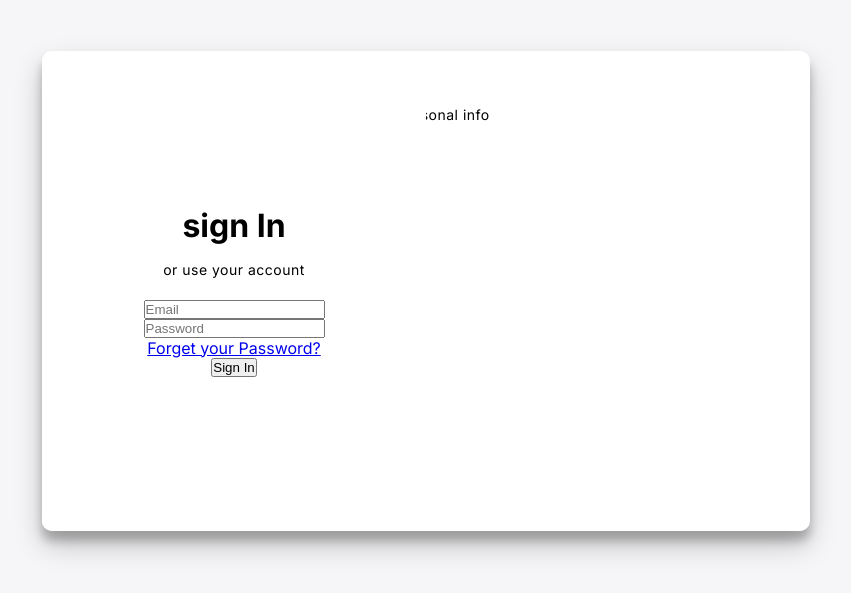
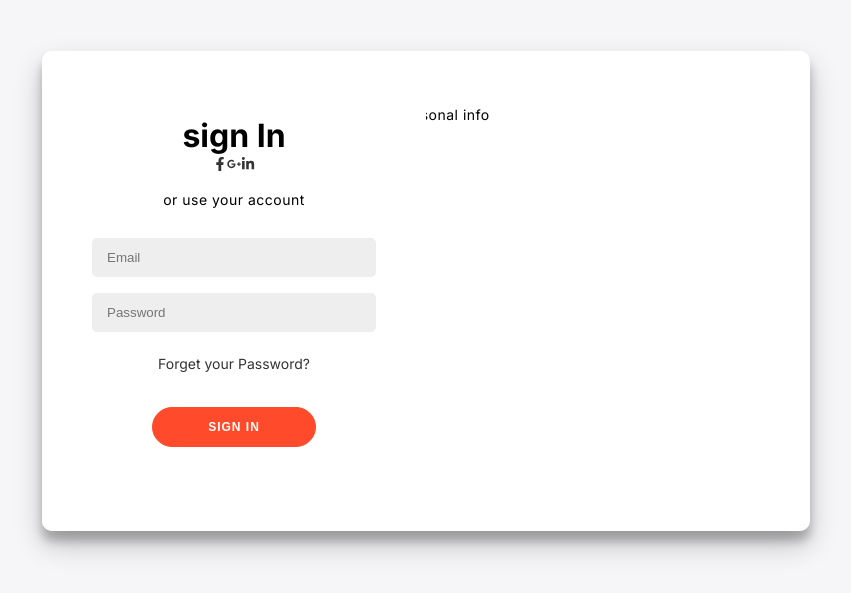
Before and after one commit to TiagoNarita/checkList-App, a Next.js app: page / in a window 1280 px wide. Shown: the part 109-702 px from the top of the page, without its empty margins (214-1065 px from the left). Built offline with nearby package versions, Linux system fonts and the light colour scheme.

Commit message:
sign in almost finished

```diff
--- a/app/page.module.css
+++ b/app/page.module.css
@@ -60,3 +60,40 @@
   letter-spacing: 0.5px;
   margin: 15px 0 20px;
 }
+
+.inputPlace {
+  background: #eee;
+  padding: 12px 15px;
+  margin: 8px 15px;
+  width: 100%;
+  border-radius: 5px;
+  border: none;
+  outline: none;
+}
+
+.icon {
+  color: #333;
+  font-size: 14px;
+  text-decoration: none;
+  margin: 15px 0;
+}
+
+.buttonPut {
+  color: #fff;
+  background: #ff4b2b;
+  font-size: 12px;
+  font-weight: bold;
+  padding: 12px 55px;
+  margin: 20px;
+  border-radius: 20px;
+  border: 1px solid #ff4b2b;
+  outline: none;
+  letter-spacing: 1px;
+  text-transform: uppercase;
+  transition: transform 80ms ease-in;
+  cursor: pointer;
+}
+
+.buttonPut:active {
+  transform: scale(0.9);
+}
--- a/app/page.tsx
+++ b/app/page.tsx
@@ -1,3 +1,4 @@
+import { FaFacebookF, FaGooglePlusG, FaLinkedinIn } from "react-icons/fa";
 import styles from "./page.module.css";
 
 export default function Home() {
@@ -9,7 +10,9 @@ export default function Home() {
             <h1 className={styles.title}>Create Account</h1>
             <div className={styles.socialContainer}>
               <a href="#">
-                <i></i>
+                <i>
+                  <FaGooglePlusG />
+                </i>
               </a>
               <a href="#">
                 <i></i>
@@ -19,14 +22,24 @@ export default function Home() {
               </a>
             </div>
             <p className={styles.p}>or use email for registration</p>
+
+            <FaGooglePlusG />
             <input
               className={styles.inputPlace}
               type="text"
               placeholder="Name"
             />
-            <input type="email" placeholder="Email" />
-            <input type="password" placeholder="Password" />
-            <button>Sign Up</button>
+            <input
+              className={styles.inputPlace}
+              type="email"
+              placeholder="Email"
+            />
+            <input
+              className={styles.inputPlace}
+              type="password"
+              placeholder="Password"
+            />
+            <button className={styles.buttonPut}>Sign Up</button>
           </form>
         </div>
         {/* login div part */}
@@ -34,22 +47,38 @@ export default function Home() {
           <form className={styles.form}>
             <h1 className={styles.title}>sign In</h1>
             <div className={styles.socialContainer}>
-              <a href="#">
-                <i></i>
+              <a href="#" className={styles.icon}>
+                <i>
+                  <FaFacebookF />
+                </i>
               </a>
-              <a href="#">
-                <i></i>
+              <a href="#" className={styles.icon}>
+                <i>
+                  <FaGooglePlusG />
+                </i>
               </a>
-              <a href="#">
-                <i></i>
+              <a href="#" className={styles.icon}>
+                <i>
+                  <FaLinkedinIn />
+                </i>
               </a>
             </div>
             <p className={styles.p}>or use your account</p>
 
-            <input type="email" placeholder="Email" />
-            <input type="password" placeholder="Password" />
-            <a href="#">Forget your Password?</a>
-            <button>Sign In</button>
+            <input
+              className={styles.inputPlace}
+              type="email"
+              placeholder="Email"
+            />
+            <input
+              className={styles.inputPlace}
+              type="password"
+              placeholder="Password"
+            />
+            <a href="#" className={styles.icon}>
+              Forget your Password?
+            </a>
+            <button className={styles.buttonPut}>Sign In</button>
           </form>
         </div>
         <div className={styles.overlayContainer}>
@@ -58,14 +87,14 @@ export default function Home() {
             <p className={styles.p}>
               To keep connected with us please login with your personal info
             </p>
-            <button>Sign In</button>
+            <button className={styles.buttonPut}>Sign In</button>
           </div>
           <div className={styles.overlayRight}>
             <h1 className={styles.title}>Hello, Friend</h1>
             <p className={styles.p}>
               Enter your personal details and start journey with us
             </p>
-            <button>Sign In</button>
+            <button className={styles.buttonPut}>Sign In</button>
           </div>
         </div>
       </div>
```
Also changed, not shown: package.json (+4 -3 lines), 1 other file (tests, documents, lock files or other folders).
